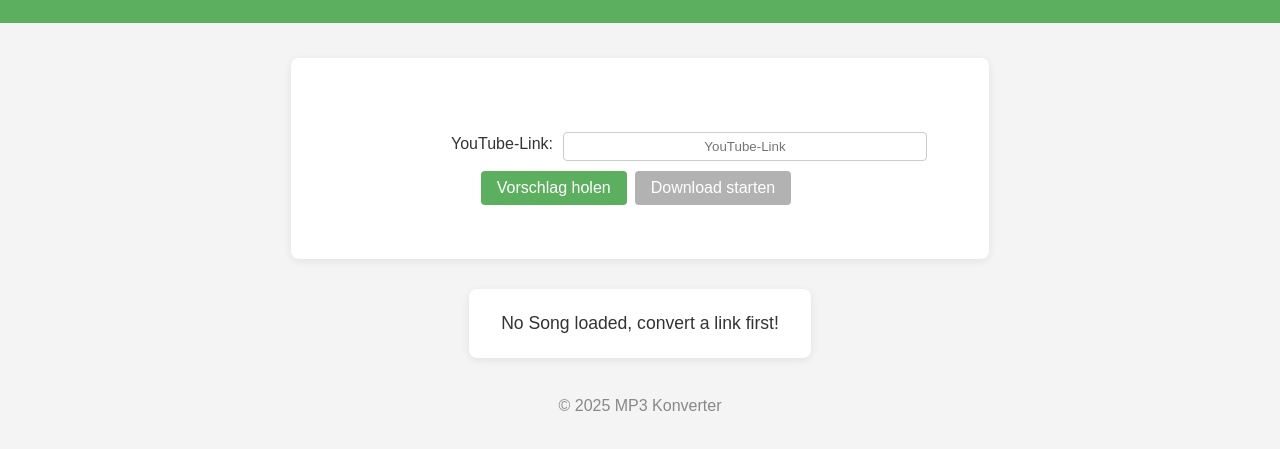
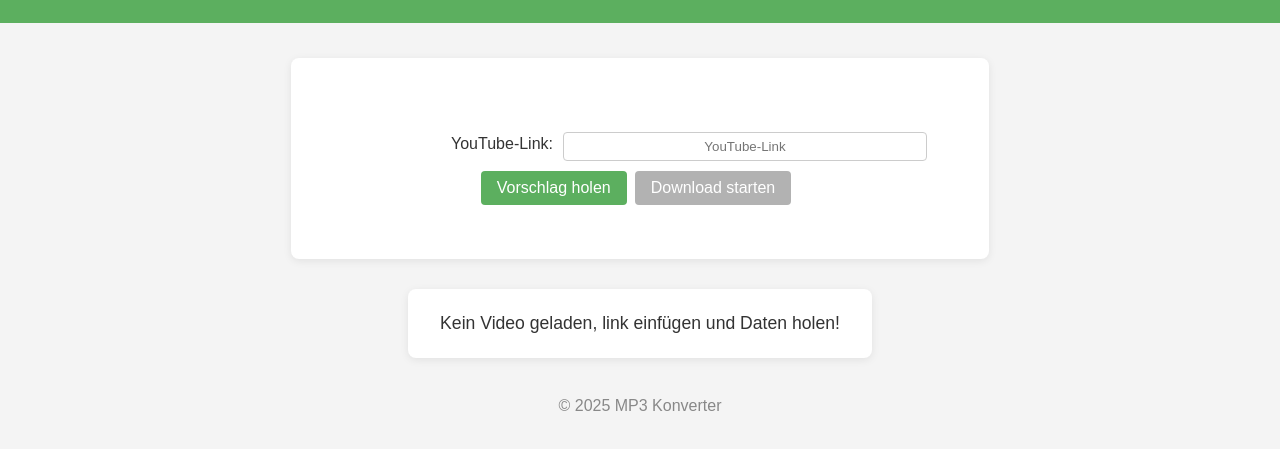
Before and after one commit to LucasIngo/ytmp3_downloader, a plain HTML site: page public/index.html in a window 1280 px wide. Shown: the part 111-560 px from the top of the page. Drawn offline with Linux system fonts and the light colour scheme.

```diff
--- a/public/index.html
+++ b/public/index.html
@@ -56,7 +56,9 @@
       </div>
       <div class="container">
         <div id="status-bar" class="status-bar">
-          <span id="status">No Song loaded, convert a link first!</span>
+          <span id="status"
+            >Kein Video geladen, link einfügen und Daten holen!</span
+          >
           <img
             id="spinner"
             src="https://upload.wikimedia.org/wikipedia/commons/d/de/Ajax-loader.gif"
```
Also changed, not shown: public/src/requirements.txt (added), 3 other files.
